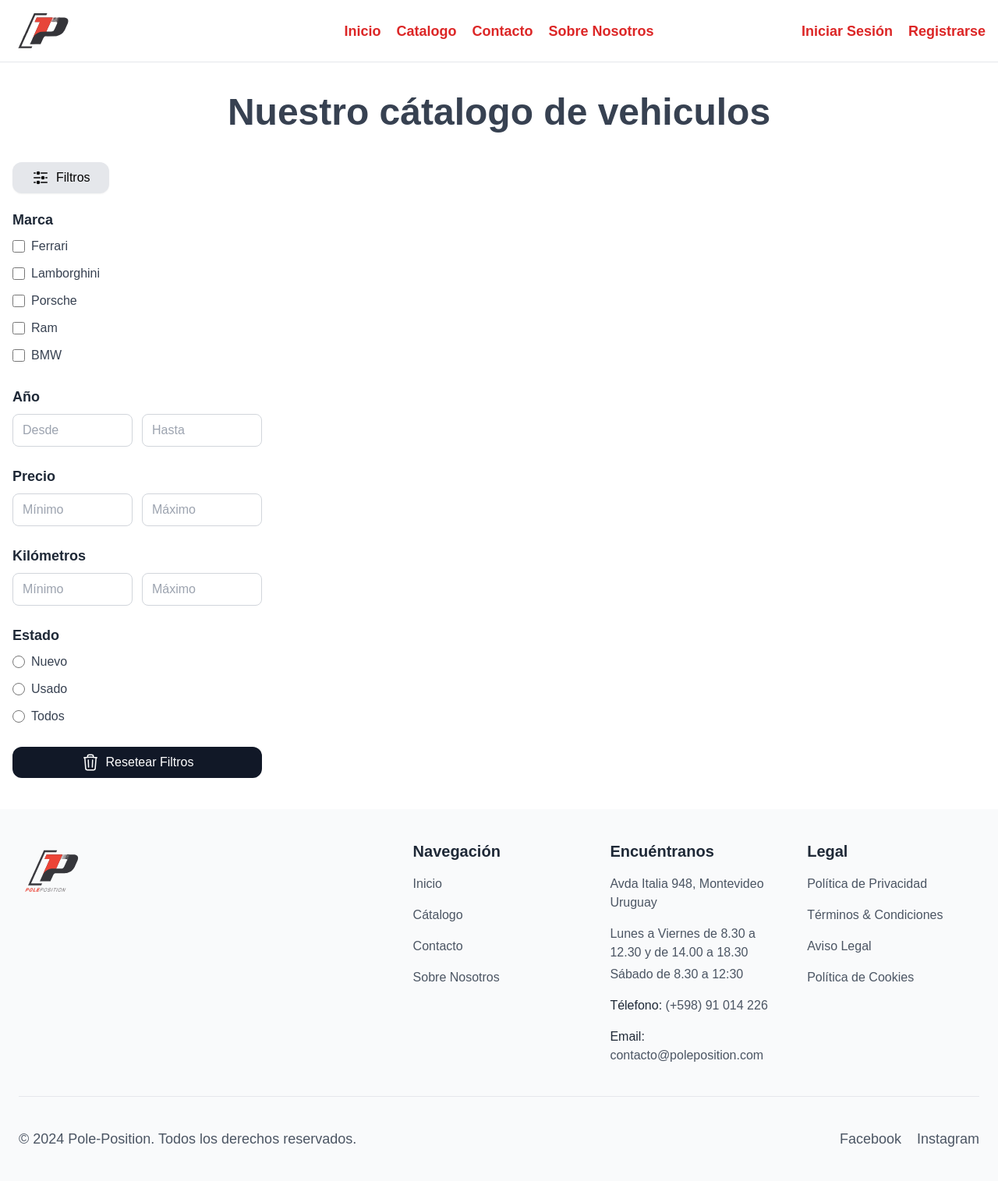
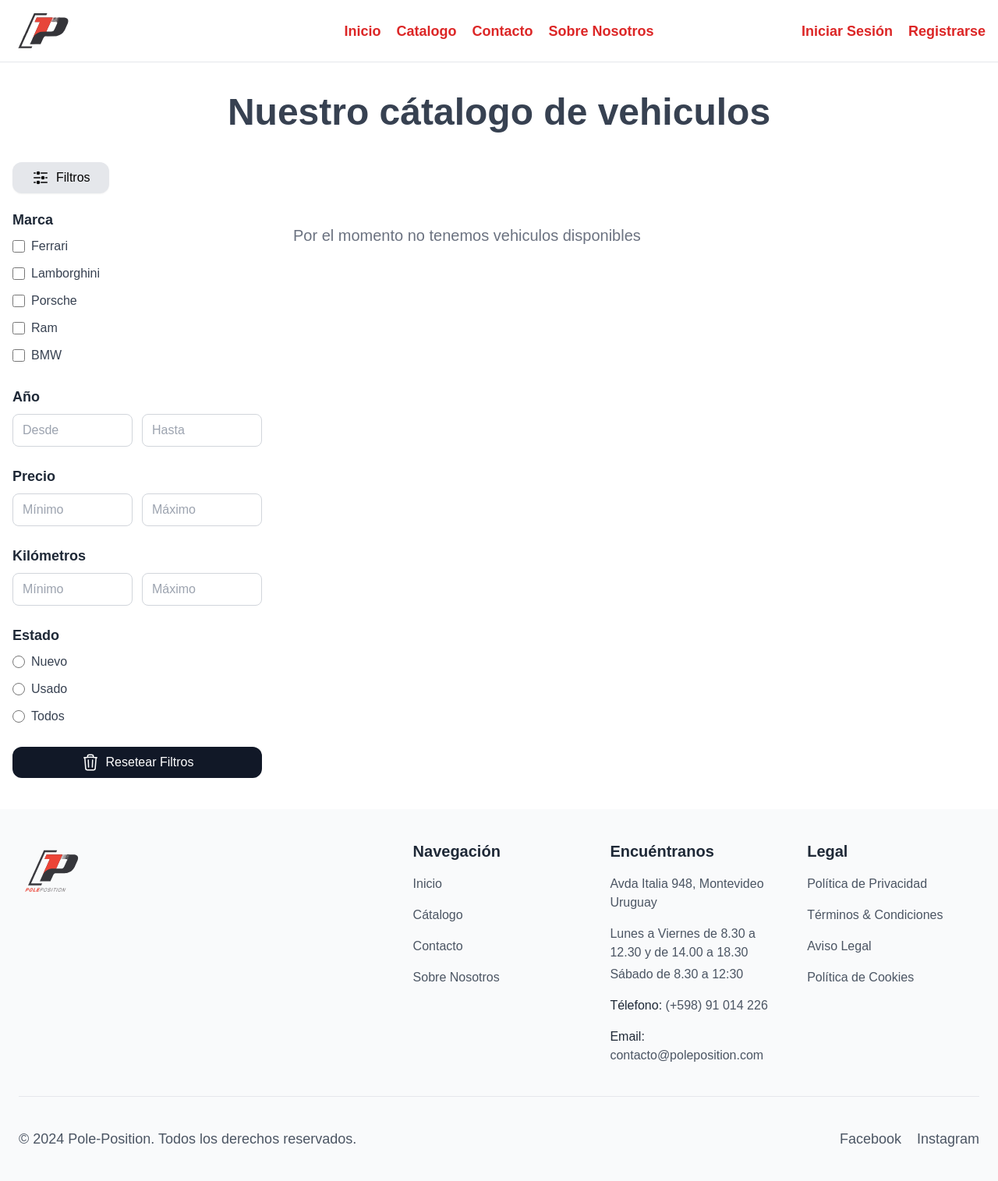
Before and after one commit to IvanARM21/Poleposition, a PHP site: page /catalogo in a window 1280 px wide. Shown: the whole page at 78% size. Run offline with PHP 8.4, Linux system fonts and the light colour scheme; data that the repository does not hold is empty; some web fonts are replaced.

Commit message:
Arreglando un par de errores

```diff
--- a/js/catalogo.js
+++ b/js/catalogo.js
@@ -21,6 +21,7 @@ export const loadVehicles = async () => {
 export const showVehicles = (vehicles, message = "Por el momento no tenemos vehiculos disponibles") => {
     clear(catalogo);
     if(vehicles.length) {
+        catalogo.classList.remove("hidden");
         vehicles.forEach(vehicle => {
             const vehicleElement = createVehicle(vehicle);
             catalogo.appendChild(vehicleElement);
@@ -114,9 +115,13 @@ const vehiclesEmpty = (message) => {
     paragraph.textContent = message;
     paragraph.classList.add("text-gray-500", "text-xl", "font-normal", "xl:ml-5", "lg:text-left", "text-center");
 
+    catalogo.classList.add("hidden");
+
     const div = document.getElementById("empty");
 
     clear(div);
+
+
 
     if(div) {
         div.classList.add("block");
--- a/views/catalogo/index.php
+++ b/views/catalogo/index.php
@@ -32,8 +32,7 @@
             h-screen lg:h-[730px]
             lg:max-w-80 w-[calc(100%-50px)] max-w-[500px]
             -translate-x-full lg:translate-x-0
-            overflow-hidden opacity-100
-            bg-white
+            bg-white opacity-100
             transition-all duration-300" id="filtersContainer">
             <form id="formFilters" method="GET" class="space-y-6">
                 <!-- filtro x marca -->
@@ -59,9 +58,9 @@
                     <h3 class="text-lg font-semibold text-gray-800 mb-2">Año</h3>
                     <div class="flex space-x-3">
                         <input type="number" id="year_min" placeholder="Desde"
-                            class="w-full border border-gray-300 px-3 py-2 rounded-lg focus:outline-none focus:ring focus:ring-red-200">
+                            class="ml-1 w-full border border-gray-300 px-3 py-2 rounded-lg focus:outline-none focus:ring focus:ring-red-200">
                         <input type="number" id="year_max" placeholder="Hasta"
-                            class="w-full border border-gray-300 px-3 py-2 rounded-lg focus:outline-none focus:ring focus:ring-red-200">
+                            class="ml-1 w-full border border-gray-300 px-3 py-2 rounded-lg focus:outline-none focus:ring focus:ring-red-200">
                     </div>
                 </div>
 
@@ -70,9 +69,9 @@
                     <h3 class="text-lg font-semibold text-gray-800 mb-2">Precio</h3>
                     <div class="flex space-x-3">
                         <input type="number" id="price_min" placeholder="Mínimo"
-                            class="w-full border border-gray-300 px-3 py-2 rounded-lg focus:outline-none focus:ring focus:ring-red-200">
+                            class="ml-1 w-full border border-gray-300 px-3 py-2 rounded-lg focus:outline-none focus:ring focus:ring-red-200">
                         <input type="number" id="price_max" placeholder="Máximo"
-                            class="w-full border border-gray-300 px-3 py-2 rounded-lg focus:outline-none focus:ring focus:ring-red-200">
+                            class="ml-1 w-full border border-gray-300 px-3 py-2 rounded-lg focus:outline-none focus:ring focus:ring-red-200">
                     </div>
                 </div>
 
@@ -81,9 +80,9 @@
                     <h3 class="text-lg font-semibold text-gray-800 mb-2">Kilómetros</h3>
                     <div class="flex space-x-3">
                         <input type="number" id="km_min" placeholder="Mínimo"
-                            class="w-full border border-gray-300 px-3 py-2 rounded-lg focus:outline-none focus:ring focus:ring-red-200">
+                            class="ml-1 w-full border border-gray-300 px-3 py-2 rounded-lg focus:outline-none focus:ring focus:ring-red-200">
                         <input type="number" id="km_max" placeholder="Máximo"
-                            class="w-full border border-gray-300 px-3 py-2 rounded-lg focus:outline-none focus:ring focus:ring-red-200">
+                            class="ml-1 w-full border border-gray-300 px-3 py-2 rounded-lg focus:outline-none focus:ring focus:ring-red-200">
                     </div>
                 </div>
 
@@ -127,10 +126,11 @@
 
         <!--Fin Filtros -->
 
+        <div id="empty" class="hidden"></div>
 
-        <ul class="w-full grid grid-cols-2 lg:grid-cols-3 gap-y-8 gap-x-2 lg:gap-x-4 w-full transition-all duration-500"
+        <ul class="grid grid-cols-2 lg:grid-cols-3 gap-y-8 gap-x-2 lg:gap-x-4 w-full transition-all duration-500"
             id="vehiculos">
-            <div id="empty" class="hidden"></div>
+
 
         </ul>
     </div>
```
